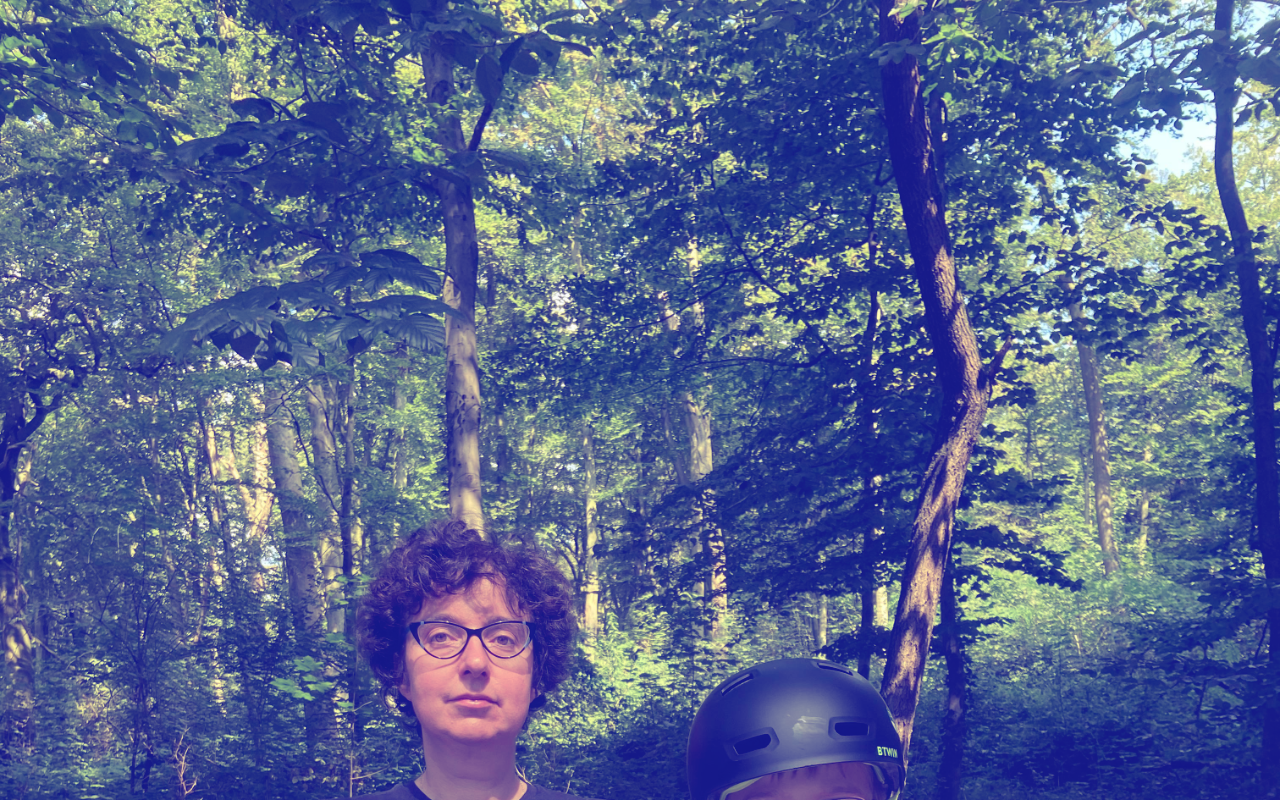
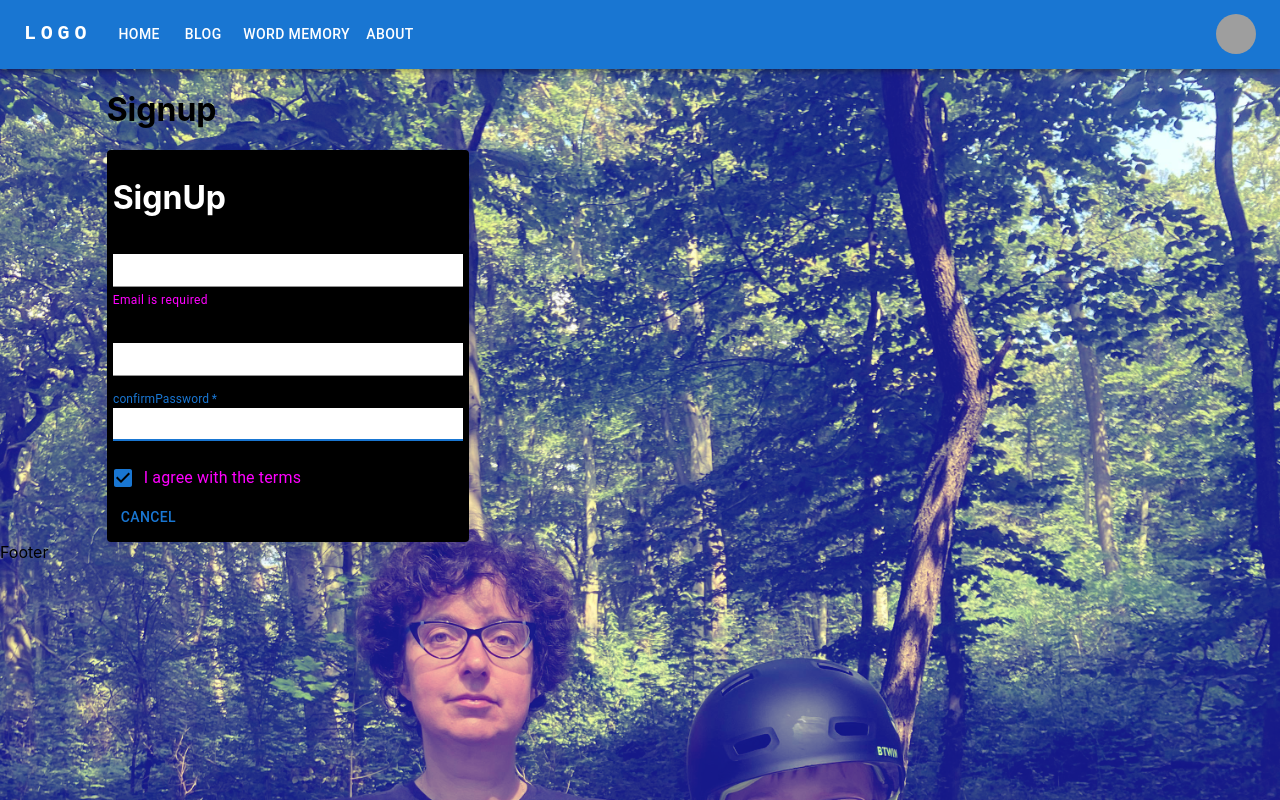
Before and after one commit to alexbbell/abb-manager, a React (Create React App) app in the folder abb-manager/: page /signup in a window 1280 px wide. Before the commit this address had no page. Built offline with nearby package versions, Linux system fonts and the light colour scheme; grey boxes are pictures that could not be loaded.

Commit message:
feat: words are loaded from api

```diff
--- a/abb-manager/package.json
+++ b/abb-manager/package.json
@@ -24,6 +24,7 @@
     "react-router": "^6.26.1",
     "react-router-dom": "^6.26.1",
     "react-scripts": "5.0.1",
+    "redux-persist": "^6.0.0",
     "typescript": "^4.9.5",
     "web-vitals": "^2.1.4"
   },
--- a/abb-manager/src/App.tsx
+++ b/abb-manager/src/App.tsx
@@ -11,6 +11,7 @@ import { theme } from './theme';
 import { Provider } from 'react-redux';
 import { WordMemPage } from './Pages/WordMemPage/WordMemPage';
 import { PersistGate} from 'redux-persist/integration/react'
+import { SignupPage } from './Pages/SignupPage/SignupPage';
 
 function App() {
   return (
@@ -27,6 +28,7 @@ function App() {
                 <Route path="/dashboard/:id" element={<EditBlog isNew={false} />} />
                 <Route path="/dashboard/new" element={<EditBlog isNew={true} />} />
                 <Route path="/memory/" element={<WordMemPage />} />
+                <Route path="/signup/" element={<SignupPage />} />
               </Route>
             </Routes>
 
--- a/abb-manager/src/Components/LoginForm/LoginForm.tsx
+++ b/abb-manager/src/Components/LoginForm/LoginForm.tsx
@@ -99,7 +99,7 @@ export const LoginForm = () => {
 
     return (
       <Card variant="outlined" sx={{
-            width: '300px', background: '#000', p:1,
+        width: '300px', background: '#000', p: 1, color: '#FFF',
         display: 'flex',
         flexDirection: 'column',
         alignSelf: 'center',
@@ -107,7 +107,6 @@ export const LoginForm = () => {
         padding: '5px',
         boxShadow:
           'hsla(220, 30%, 5%, 0.05) 0px 5px 15px 0px, hsla(220, 25%, 10%, 0.05) 0px 15px 35px -5px',
-
       }}>
         LOGIN FORM
 
@@ -144,13 +143,14 @@ export const LoginForm = () => {
             } }>Login</Button>
 
 <ForgotPassword open={openForgot} handleClose={ async () => handleForgotClose()} />
-<SignUp open={openRegister} handleClose={ async () => handleRegisterClose()} />
+{/* <SignUp open={openRegister} handleClose={ async () => handleRegisterClose()} /> */}
 
 <Typography sx={{ textAlign: 'center', color: '#FFF' }}>
           Don&apos;t have an account?{' '}
           <span>
             <Link
-              href="/material-ui/getting-started/templates/sign-in/"
+              href="/signup/"
+
               variant="body2"
               sx={{ alignSelf: 'center' }}
             >
--- a/abb-manager/src/Components/LoginForm/SignUp.tsx
+++ b/abb-manager/src/Components/LoginForm/SignUp.tsx
@@ -5,12 +5,10 @@ import DialogActions from '@mui/material/DialogActions';
 import DialogContent from '@mui/material/DialogContent';
 import DialogContentText from '@mui/material/DialogContentText';
 import DialogTitle from '@mui/material/DialogTitle';
-import OutlinedInput from '@mui/material/OutlinedInput';
 
 import './Logins.css'
 import { dialogTheme } from '../../theme';
-import { NightShelter } from '@mui/icons-material';
-import { TextField } from '@mui/material';
+import { Box, Card, Checkbox, FormControlLabel, TextField, Typography } from '@mui/material';
 
 interface SignUpProps {
   open: boolean;
@@ -19,26 +17,43 @@ interface SignUpProps {
   };
 }
 
-export default function SignUp({ open, handleClose }: SignUpProps) {
+interface IErrorDialog {
+  open: boolean,
+  errorText: string
+}
+const emptyErrorDialog:IErrorDialog = {
+  open: false, errorText : ''
+}
+interface IFormRegister {
+  email: string,
+  password: string,
+  confirmPassword: string,
+  agreeTerms: boolean
+}
+interface IFormError {
+  isError: boolean,
+  errorText: string
+}
+// export default function SignUp({ open, handleClose }: SignUpProps) {
+  export default function SignUp() {
+  const [formRegister, setFormRegister] = React.useState<IFormRegister>( {
+    email: '', password: '', confirmPassword: '', agreeTerms: true  })
+  const [errorDialog, setErrorDialog] = React.useState<IErrorDialog>( emptyErrorDialog)
+
   return (
-    <Dialog
-      open={open}
-      onClose={handleClose}
-      PaperProps={{
-        component: 'form',
-        onSubmit: (event: React.FormEvent<HTMLFormElement>) => {
-          event.preventDefault();
-          console.log('event', event)
-          handleClose();
-        },
+    <Card variant="outlined" sx={{
+      width: '350px', background: '#000', p: 1, color: '#FFF',
+      display: 'flex',
+      flexDirection: 'column',
+      alignSelf: 'center',
+      padding: '5px',
+      boxShadow:
+        'hsla(220, 30%, 5%, 0.05) 0px 5px 15px 0px, hsla(220, 25%, 10%, 0.05) 0px 15px 35px -5px',
+    }}>
 
-      }}
-    >
-      <DialogTitle>SignUp</DialogTitle>
-      <DialogContent sx={ dialogTheme}>
-        <DialogContentText>
+          <h1>SignUp</h1>
+      <Box sx={ dialogTheme}>
 
-        </DialogContentText>
 
         <TextField
           autoFocus
@@ -46,6 +61,12 @@ export default function SignUp({ open, handleClose }: SignUpProps) {
           variant='standard'
           size='small'
           margin='none'
+          value={formRegister.email}
+          onChange={ (event: React.ChangeEvent<HTMLInputElement | HTMLTextAreaElement>) => {
+            const newFormRegister = {...formRegister}
+            newFormRegister.email = event.currentTarget.value
+            setFormRegister(newFormRegister)
+          }}
           id="email"
           name="email"
           label="Email address"
@@ -53,16 +74,125 @@ export default function SignUp({ open, handleClose }: SignUpProps) {
           placeholder="Email address"
           type="email"
           title='Email adress'
+          helperText={ formRegister.email === '' ? 'Email is required' : ''}
           fullWidth
+        />
 
+    <TextField
+          autoFocus
+          required
+          variant='standard'
+          size='small'
+          margin='none'
+          value={formRegister.password}
+          onChange={ (event: React.ChangeEvent<HTMLInputElement | HTMLTextAreaElement>) => {
+            const newFormRegister = {...formRegister}
+            newFormRegister.password = event.currentTarget.value
+            setFormRegister(newFormRegister)
+
+          }}
+
+          id="password"
+          name="password"
+          label="Password"
+          aria-label='Password'
+          placeholder="Password"
+          type="password"
+          fullWidth
         />
-      </DialogContent>
-      <DialogActions sx={{ pb: 3, px: 3 }}>
-        <Button onClick={handleClose}>Cancel</Button>
-        <Button variant="contained" type="submit">
-          Continue
+
+<TextField
+          autoFocus
+          required
+          variant='standard'
+          size='small'
+          margin='none'
+          value={formRegister.confirmPassword}
+          onChange={ (event: React.ChangeEvent<HTMLInputElement | HTMLTextAreaElement>) => {
+            const newFormRegister = {...formRegister}
+            newFormRegister.confirmPassword = event.currentTarget.value
+            setFormRegister(newFormRegister)
+          }}
+
+          helperText={ formRegister.password !== formRegister.confirmPassword  ? 'Passwods must be equal' : ''}
+
+          id="confirmPassword"
+          name="confirmPassword"
+          label="confirmPassword"
+          aria-label='confirmPassword'
+          placeholder="confirmPassword"
+          type="password"
+          fullWidth
+        />
+
+      <FormControlLabel
+          sx={{
+            background: '#000',
+          }}
+            control={
+              <Checkbox
+              sx={{
+                color: 'pink'
+              }}
+              checked={formRegister.agreeTerms} onChange={() => {
+                const newFormRegister = {...formRegister}
+                newFormRegister.agreeTerms  = !formRegister.agreeTerms
+                setFormRegister(newFormRegister )
+              }} name="jason" />
+            }
+            label="I agree with the terms"
+          />
+
+      </Box>
+      <Box>
+        <Button onClick={() => console.log('cancel')}>Cancel</Button>
+        <Button variant="contained" type="submit"
+          sx={{
+            ":root": {
+                border: '#FFF 1px solid'
+            }
+          }}
+          disabled={
+              formRegister.email === '' ||
+              formRegister.password !== formRegister.confirmPassword ||
+              !formRegister.agreeTerms
+           }
+          onClick={() => {
+            console.log('formRegister', formRegister)
+            if(!formRegister.agreeTerms) {
+              const newErrorDialog: IErrorDialog = {
+                open: true, errorText: 'You must appove the terms'
+              }
+              setErrorDialog(newErrorDialog)
+              return
+            }
+            if (formRegister.email === 'alexey@beliaeff.ru') {
+
+
+            }
+          }}>
+          Register
         </Button>
-      </DialogActions>
-    </Dialog>
+      </Box>
+
+      <Dialog open={errorDialog.open}
+      onClose={ () => {
+        setErrorDialog( { open: false, errorText: ''})
+      }}>
+
+          <DialogActions sx={{ pb: 3, px: 3 }}>
+         </DialogActions>
+         <DialogContent>
+          <div>{errorDialog.errorText}</div>
+         </DialogContent>
+         <DialogActions>
+         <Button onClick={() => {
+          setErrorDialog(emptyErrorDialog)
+         }}>Close</Button>
+
+         </DialogActions>
+
+      </Dialog>
+    </Card>
   );
 }
--- a/abb-manager/src/Components/WordMemory/data.ts
+++ b/abb-manager/src/Components/WordMemory/data.ts
@@ -8,6 +8,11 @@ export const WordEmpty: IWord = {
     id: 0,
     translate1: '',
     translate2: '',
+}
+export interface IWordsResponse {
+    words: IWord[],
+    isError?: boolean,
+    errorText?: string
 }
 
 export interface IWordButton extends IWord {
--- a/abb-manager/src/Data/ApiMemory.ts
+++ b/abb-manager/src/Data/ApiMemory.ts
@@ -2,6 +2,10 @@ import { SiteVars } from "./constants"
 import { IAccount, IAuthResponse, IBaseItem, IBlog, IBlogReponse, ICountDown, IMoveFiles, IOperationResult } from "./interfaces"
 import axios from "axios"
 import { parseJwt } from "../Helpers/AuthFunc"
+import { IWord, IWordsResponse, words } from "../Components/WordMemory/data"
+import { resolve } from "path"
+import { isErrored } from "stream"
+
 
 export class ApiMemory {
 
@@ -13,8 +17,6 @@ export class ApiMemory {
         const t = parseJwt(token)
         const userName = t['http://schemas.xmlsoap.org/ws/2005/05/identity/claims/name']
         return new Promise<ICountDown>( (resolve, reject) => {
-
-
             const requestOptions = {
                 method: 'POST',
                 headers: {
@@ -55,5 +57,32 @@ export class ApiMemory {
     }
 
 
+    SaveHistory = async (token: string, word: IWord) => {
+        const t = parseJwt(token)
+        const userName = t['http://schemas.xmlsoap.org/ws/2005/05/identity/claims/name']
+        const url: string = `${this._cntdwnUrl}`
+    }
+
+
+    GetWordsFromCollection = async (): Promise<IWordsResponse> => {
+        const url = `${this._apiUrl}Word/collections/8`
+        return new Promise<IWordsResponse>((resolve, reject) => {
+
+            axios(url)
+                .then(result => {
+                    console.log('restul', result.data)
+                    const t: IWordsResponse = {
+                        words: result.data[0].WordsCollection,
+                    }
+                    console.log('restul ttt', t)
+                    resolve(t)
+                }).catch(err => {
+                    console.error(err)
+                    reject({ words: [], isError: true, errorText: err })
+                })
+        })
+    }
+
+
 
 }
--- /dev/null
+++ b/abb-manager/src/Pages/SignupPage/SignupPage.tsx
@@ -0,0 +1,15 @@
+// @flow
+import * as React from 'react';
+import { PostsList } from '../../Components/PostsList/PostsList';
+import SignUp from '../../Components/LoginForm/SignUp';
+type Props = {
+
+};
+export const SignupPage = (props: Props) => {
+    return (
+        <div>
+            <h1>Signup</h1>
+            <SignUp  />
+        </div>
+    );
+};
```
Also changed, not shown: abb-manager/src/Components/WordMemory/WordMemory.tsx (+16 -7 lines), 1 other file (tests, documents, lock files or other folders). Lines whose indentation alone changed are shown as unchanged.
